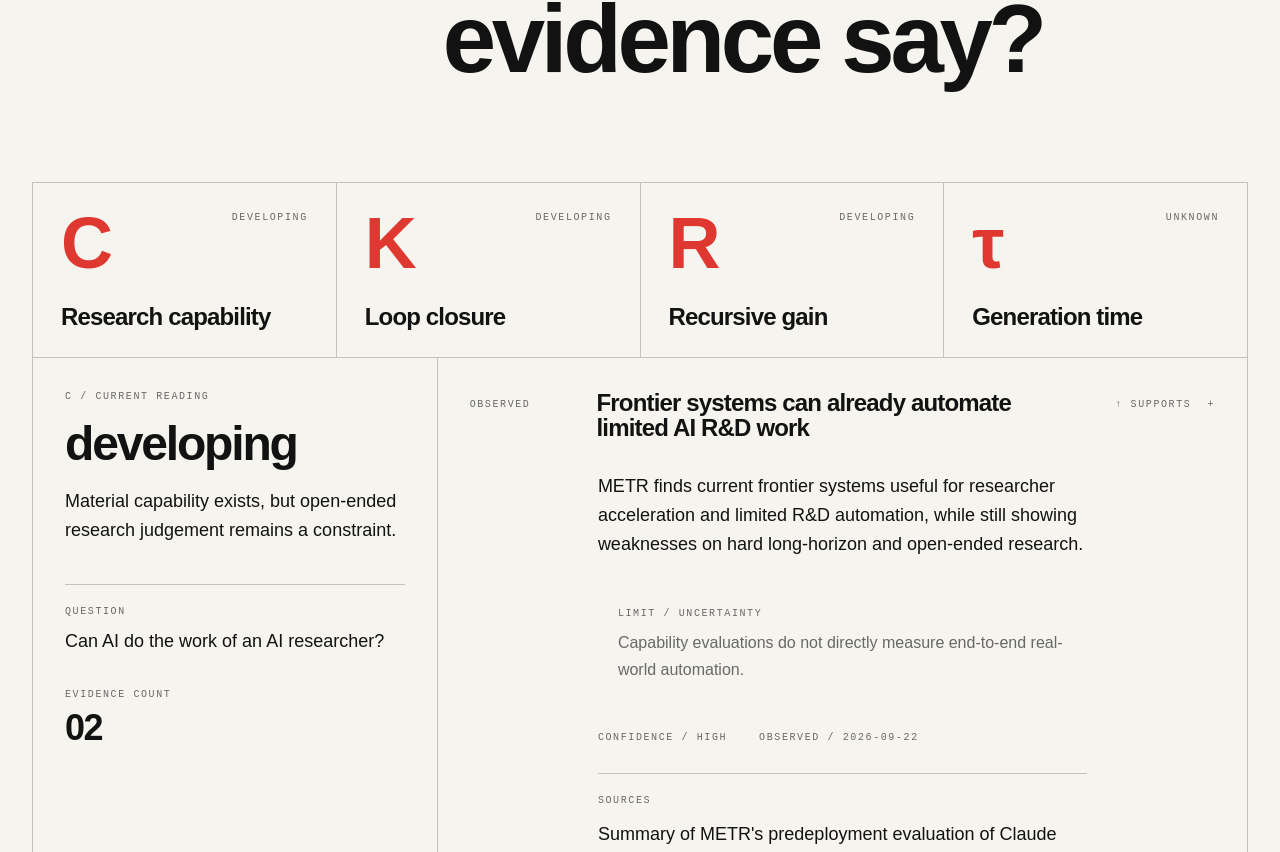
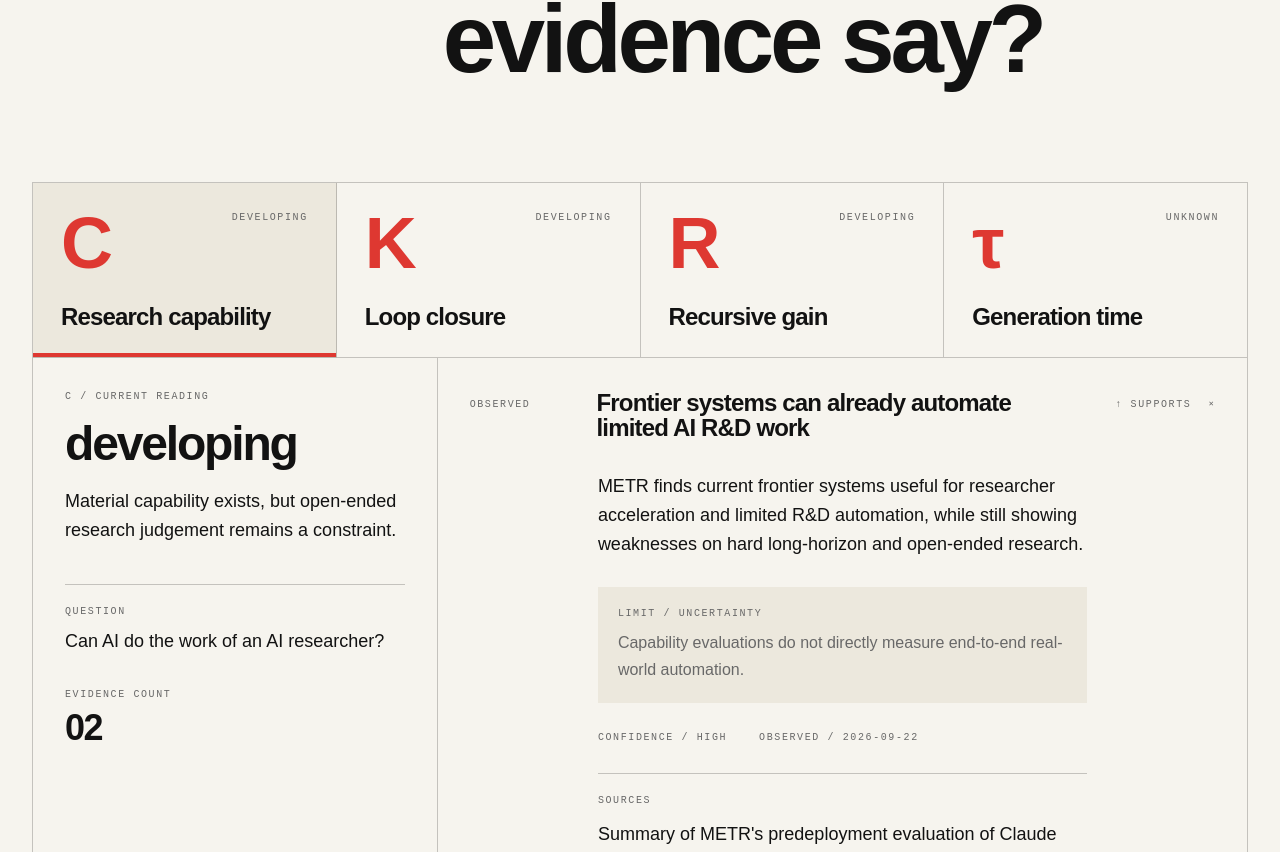
Before and after one commit to Bergtripper/feedback, a React (Vite) app: page / in a window 1280 px wide. Shown: the part 2488-3340 px from the top of the page. Built offline with nearby package versions, Linux system fonts and the light colour scheme.

Commit message:
F2.2: evidence interaction styles

```diff
--- a/src/index.css
+++ b/src/index.css
@@ -3,3 +3,5 @@
 .dz-bg{background:var(--bg)}.dz-text{color:var(--text)}.dz-text-muted{color:var(--text-muted)}.dz-grid-line{border-color:var(--grid)}.dz-rule{border-color:var(--line-soft)}.dz-h1{font-family:var(--font-display);font-weight:800;letter-spacing:-.065em;line-height:.9}.dz-h2{font-family:var(--font-display);font-weight:700;letter-spacing:-.045em;line-height:.98}.dz-h3{font-family:var(--font-display);font-weight:650;letter-spacing:-.035em;line-height:1.05}.dz-body{font-size:1rem;line-height:1.7;color:var(--text-muted)}.dz-body-strong{font-size:1.125rem;line-height:1.6;color:var(--text)}.dz-meta{font-family:var(--font-mono);font-size:.625rem;line-height:1.4;letter-spacing:.16em;text-transform:uppercase;color:var(--text-muted)}
 @media(prefers-reduced-motion:reduce){html{scroll-behavior:auto}*,*:before,*:after{transition-duration:.01ms!important;animation-duration:.01ms!important}}
 .loop-step{transition:background-color .18s ease,color .18s ease}.loop-step:hover,.loop-step[data-active="true"]{background:var(--text);color:var(--bg)}.loop-step[data-active="true"] .dz-meta,.loop-step:hover .dz-meta{color:var(--bg);opacity:.72}.loop-node{min-width:8.5rem;border:1px solid var(--line);padding:1rem 1.1rem;font-family:var(--font-mono);font-size:.72rem;letter-spacing:.08em;text-transform:uppercase;background:var(--bg)}.loop-node[data-accent="true"]{border-color:var(--accent);box-shadow:inset 0 -3px 0 var(--accent)}.loop-arrow{flex:1;min-width:2.5rem;height:1px;background:var(--line);position:relative}.loop-arrow span{position:absolute;right:-.2rem;top:-.75rem;background:var(--bg);font-size:1.1rem}.loop-time{height:.35rem;background:var(--accent);margin-top:.55rem;transition:width .35s ease}@media(max-width:640px){.loop-flow{display:grid;grid-template-columns:1fr 2rem 1fr}.loop-node{min-width:0}.loop-arrow{min-width:0}}
+
+.evidence-tab{transition:background-color .18s ease}.evidence-tab:hover,.evidence-tab[data-active="true"]{background:var(--surface)}.evidence-tab[data-active="true"]{box-shadow:inset 0 -4px 0 var(--accent)}.evidence-row summary::-webkit-details-marker{display:none}.evidence-row[open] .evidence-plus{display:inline-block;transform:rotate(45deg)}.evidence-plus{display:inline-block;transition:transform .18s ease}.evidence-limit{background:var(--surface)}.evidence-source{color:var(--text);text-decoration:none}.evidence-source:hover{text-decoration:underline;text-decoration-thickness:1px;text-underline-offset:4px}
```
